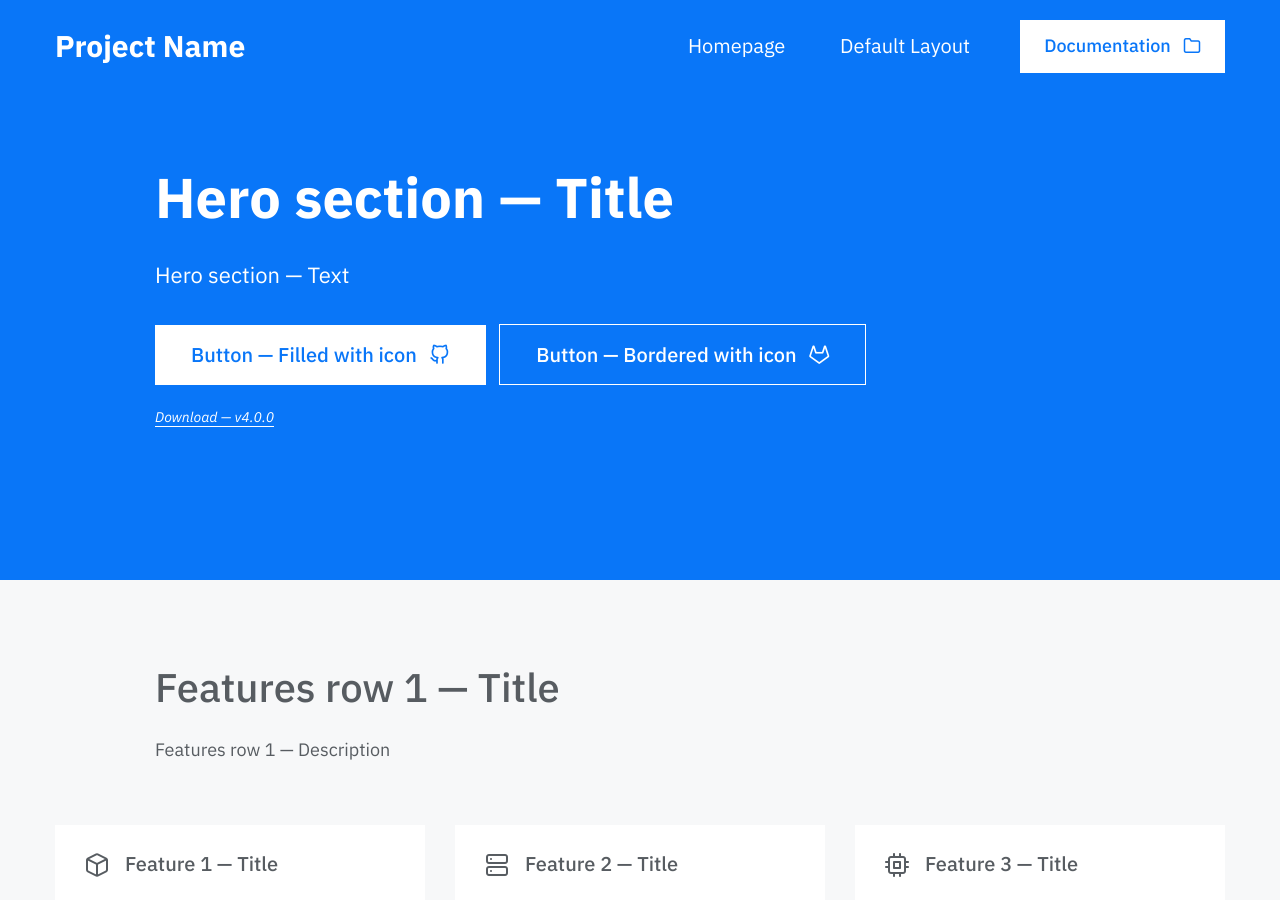
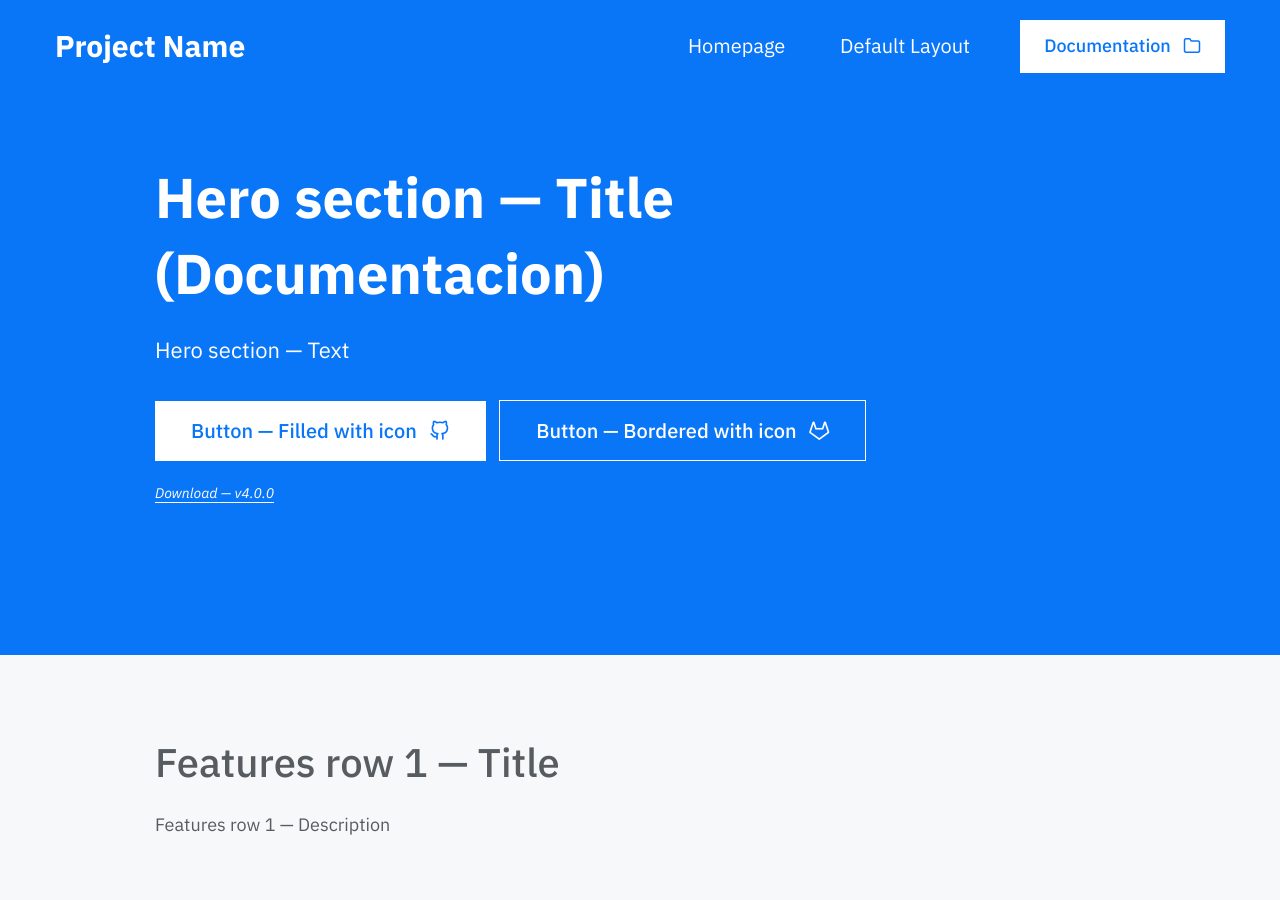
Before and after one commit to abeltranes/abeltranes.github.io, a Jekyll site: the page built from index.md, in a window 1280 px wide and 900 px high. Built offline with Jekyll 4.4.1, drawn with Linux system fonts in a browser that asks for light colours; some web fonts are replaced.

Commit message:
Update index.md

```diff
--- a/index.md
+++ b/index.md
@@ -5,9 +5,9 @@ title: # Define a title of your page
 description: # Define a description of your page
 keywords: # Define keywords for search engines
 
-# Hero section (Documentacion)
+# Hero section
 hero:
-    title: Hero section — Title
+    title: Hero section — Title (Documentacion)
     text: Hero section — Text
     background_image: # Paste image URL to display image in background of hero section
     buttons: # Add buttons below, there are examples with all available options
```
